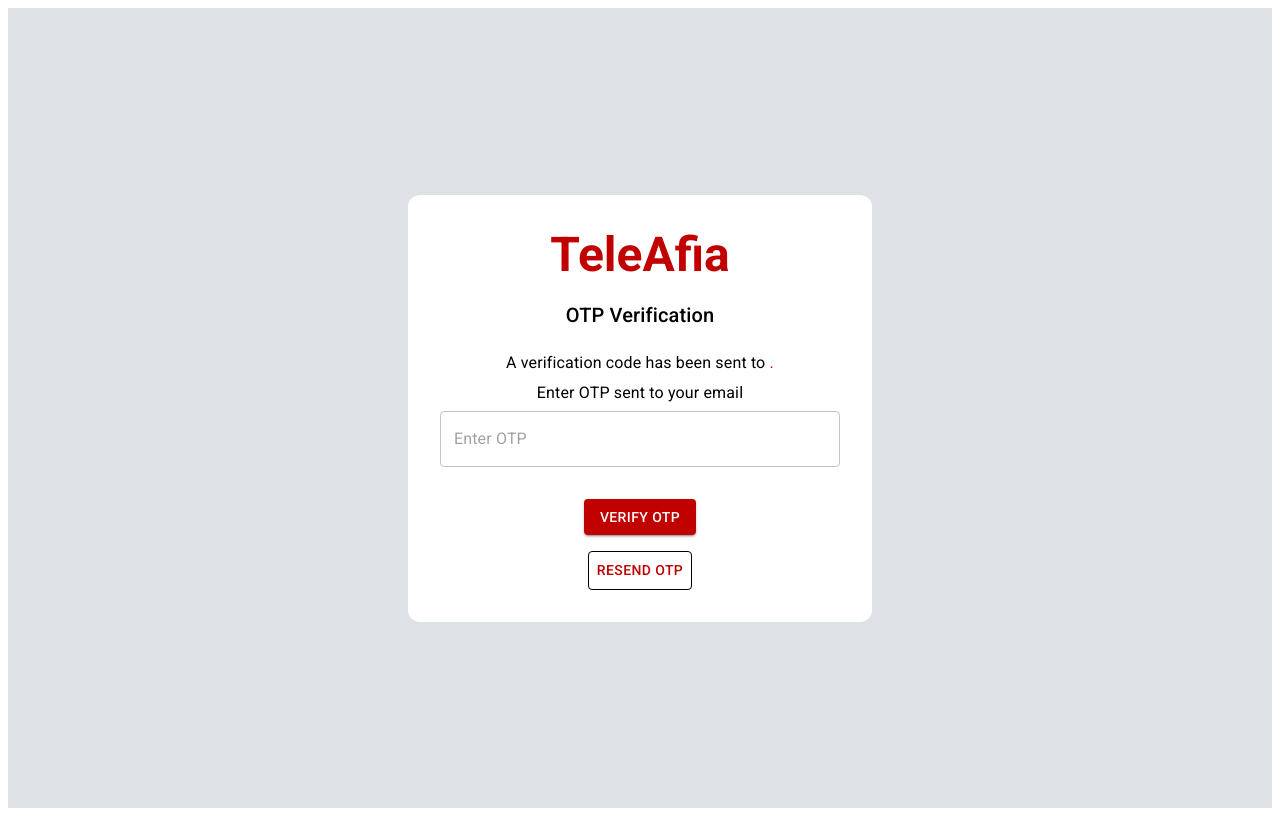
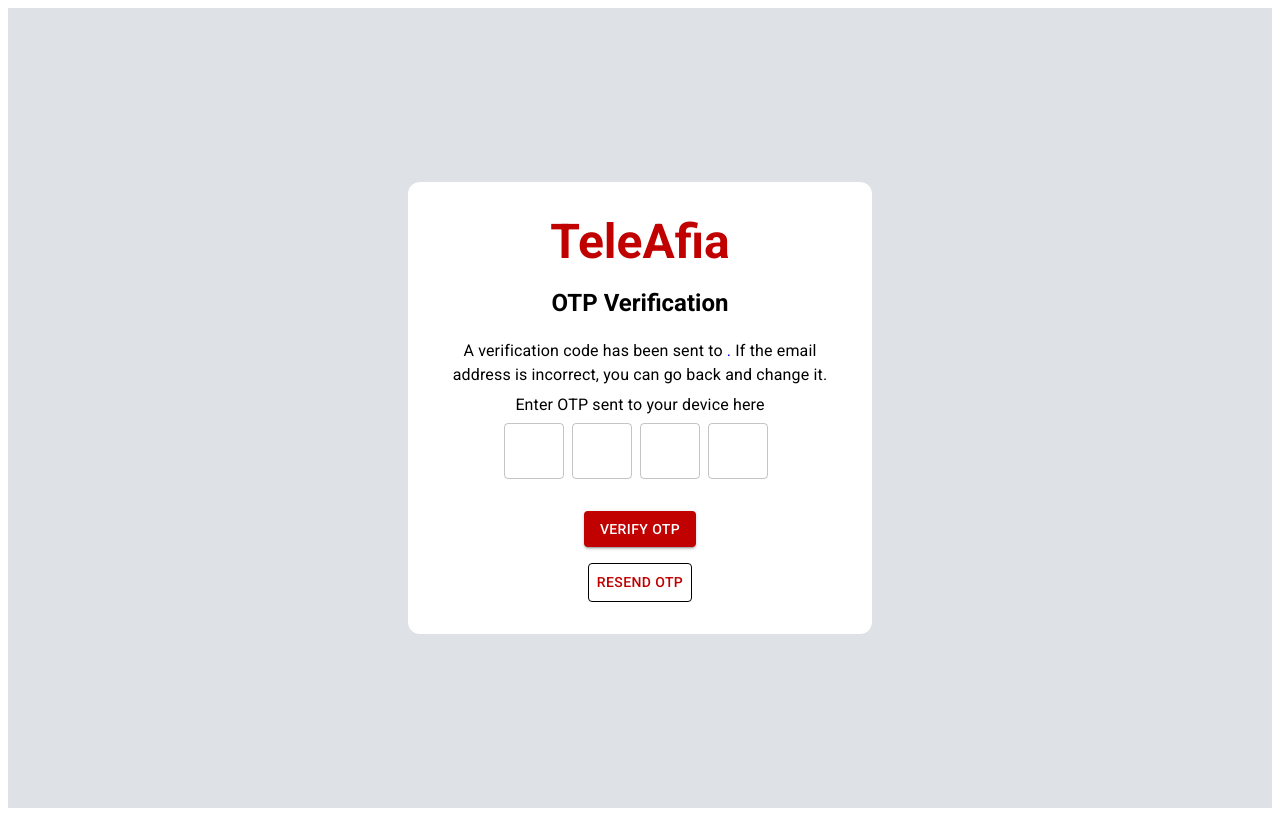
Before and after one commit to Equity-Afya/client-frontend, a React (Vite) app: page /verify-otp in a window 1280 px wide. Built offline with nearby package versions, Linux system fonts and the light colour scheme.

Commit message:
Updtade Registration and Verify OTP

```diff
--- a/src/components/Register/RegisterForm.jsx
+++ b/src/components/Register/RegisterForm.jsx
@@ -6,6 +6,8 @@ import Box from "@mui/material/Box";
 import { createTheme, ThemeProvider } from "@mui/material/styles";
 import { Link } from "react-router-dom";
 import { styled } from "@mui/system";
+import { useNavigate } from "react-router-dom";
+
 const FormTitle = styled("div")({
   backgroundColor: "#c00100",
   color: "white",
@@ -23,6 +25,8 @@ const FormTitle = styled("div")({
 });
 
 function RegisterForm() {
+  const navigate = useNavigate();
+
   const [name, setName] = useState("");
   const [email, setEmail] = useState("");
   const [phoneNumber, setPhoneNumber] = useState("");
@@ -73,8 +77,7 @@ function RegisterForm() {
     setPassword(newPassword);
 
     // Custom password regex allowing user to choose special characters
-    const regex =
-      /^(?=.*\d)(?=.*[a-zA-Z])[a-zA-Z0-9!@#$%^&*(),.?":{}|<>]{5,15}$/;
+    const regex = /^(?=.\d)(?=.[a-zA-Z])[a-zA-Z0-9!@#$%^&*(),.?":{}|<>]{5,15}$/;
     if (!regex.test(newPassword)) {
       setFormErrors({
         ...formErrors,
@@ -102,14 +105,14 @@ function RegisterForm() {
       const userData = { name, email, phoneNumber, idNumber, password };
 
       const response = await axios.post(
-        "https://3f41-102-210-244-74.ngrok-free.app/api/patient/register",
+        "https://b0d3-102-210-244-74.ngrok-free.app/api/patient/register",
         userData
       );
 
       if (response.status === 200) {
         console.log("Registration successful:", response.data);
         // Navigate to the OTP verification page
-        window.location.href = "http://localhost:5173/register/verify-otp";
+        navigate("/verify-otp", { state: { email } });
         // Reset form data on successful registration
         setName("");
         setEmail("");
--- a/src/components/VerifyOTP/VerifyOTP.jsx
+++ b/src/components/VerifyOTP/VerifyOTP.jsx
@@ -1,22 +1,29 @@
-import React, { useState } from "react";
-import { useLocation, useNavigate } from "react-router-dom";
-import Box from "@mui/material/Box";
-import TextField from "@mui/material/TextField";
-import Button from "@mui/material/Button";
-import Typography from "@mui/material/Typography";
-import axios from "axios";
+import React, { useState, useRef } from 'react';
+import axios from 'axios';
+import { useLocation, useNavigate } from 'react-router-dom';
+import Box from '@mui/material/Box';
+import TextField from '@mui/material/TextField';
+import Button from '@mui/material/Button';
+import Typography from '@mui/material/Typography';
 
-function VerifyOTP() {
-  const [otp, setOtp] = useState("");
+function VerifyOtp() {
+  const [otp, setOtp] = useState(['', '', '', '']);
   const [verifyLoading, setVerifyLoading] = useState(false);
   const [resendLoading, setResendLoading] = useState(false);
   const navigate = useNavigate();
   const location = useLocation();
 
-  const email = location.state?.email || "";
+  const email = location.state?.email || '';
 
-  const handleInputChange = (e) => {
-    setOtp(e.target.value);
+  const handleInputChange = (index, value) => {
+    const newOtp = [...otp];
+    newOtp[index] = value;
+    setOtp(newOtp);
+
+    // Move to the next field if a character is entered and it's not the last field
+    if (value && index < otp.length - 1) {
+      document.getElementById(`otp-${index + 1}`).focus();
+    }
   };
 
   const handleVerifyOTP = async (e) => {
@@ -24,31 +31,31 @@ function VerifyOTP() {
     setVerifyLoading(true);
 
     try {
+        const enteredOtp = otp.join(''); // Combine OTP characters into one string
         const response = await axios.post(
-        "https://8ed2-102-210-244-74.ngrok-free.app/patient/register/verifyotp",
-        { enteredOTP: otp }
+          "https://b0d3-102-210-244-74.ngrok-free.app/api/patient/verifyotp",
+          { enteredOtp }
         );
 
-      if (response.status === 200) {
-        navigate("/login");
+        if (response.status === 200) { // check for status code instead of response.data.success
+            // OTP verification successful
+            navigate('/login'); // Redirect to a success page
         } else {
-        alert(response.data.message);
+            alert(response.data.message); // Display error message
         }
     } catch (error) {
         console.error("Error verifying OTP:", error);
-      alert(
-        "An error occurred during OTP verification. Please try again later."
-      );
+        alert("An error occurred during OTP verification. Please try again later.");
     }
 
     setVerifyLoading(false);
+
 };
-
   const handleResendOTP = async () => {
     try {
       setResendLoading(true);
       const response = await axios.post(
-        "https://8ed2-102-210-244-74.ngrok-free.app/patient/resendotp",
+        "https://b0d3-102-210-244-74.ngrok-free.app/api/patient/resendotp",
         { email }
       );
 
@@ -68,11 +75,11 @@ function VerifyOTP() {
   return (
     <Box
       sx={{
-        display: "flex",
-        justifyContent: "center",
-        alignItems: "center",
-        height: "100vh",
-        backgroundColor: "#DEE1E6",
+        display: 'flex',
+        justifyContent: 'center',
+        alignItems: 'center',
+        height: '100vh',
+        backgroundColor: '#DEE1E6',
       }}
     >
       <Box
@@ -80,64 +87,47 @@ function VerifyOTP() {
           width: 400,
           p: 4,
           borderRadius: 3,
-          bgcolor: "white",
-          textAlign: "center",
+          bgcolor: 'white',
+          textAlign: 'center',
         }}
       >
-        <Typography
-          variant="h3"
-          gutterBottom
-          sx={{ color: "#c00100", fontWeight: "bold" }}
-        >
-          TeleAfia
+        <Typography variant="h3" gutterBottom sx={{color:'#c00100',fontWeight: 'bold'}}>TeleAfia</Typography>
+        <Typography variant="h5" gutterBottom sx={{fontWeight: 'bold',marginBottom:'20px'}} >OTP Verification</Typography>
+        <Typography gutterBottom>
+          A verification code has been sent to <span style={{color:'blue'}}>{email}.</span> If the email address is incorrect, you can go back and change it.
         </Typography>
-        <Typography
-          variant="h6"
-          gutterBottom
-          sx={{ fontWeight: "semi-bold", marginBottom: "20px" }}
-        >
-          OTP Verification
-        </Typography>
-        <Typography gutterBottom>
-          A verification code has been sent to{" "}
-          <span style={{ color: "#c00100" }}>{email}.</span>
-        </Typography>
-        <Typography gutterBottom>Enter OTP sent to your email</Typography>
+        <Typography gutterBottom>Enter OTP sent to your device here</Typography>
         <form onSubmit={handleVerifyOTP}>
+          <div>
+            {otp.map((value, index) => (
               <TextField
+                key={index}
                 type="text"
-            value={otp}
-            onChange={handleInputChange}
-            placeholder="Enter OTP"
-            sx={{ width: "100%", textAlign: "center", mb: 2 }}
+                maxLength={1}
+                value={value}
+                onChange={(e) => handleInputChange(index, e.target.value)}
+                id={`otp-${index}`}
+
+                sx={{ width: 60, textAlign: 'center', mb: 2, mr: 1 }}
               />
+            ))}
+          </div>
           <Button
             type="submit"
             variant="contained"
             color="primary"
             disabled={verifyLoading}
-            sx={{ mt: 2, backgroundColor: "#c00100" }}
+            sx={{ mt: 2, backgroundColor: '#c00100' }}
           >
-            {verifyLoading ? "Verifying..." : "Verify OTP"}
+            {verifyLoading ? 'Verifying...' : 'Verify OTP'}
           </Button>
         </form>
 
-        <Button
-          onClick={handleResendOTP}
-          disabled={resendLoading}
-          sx={{
-            mt: 2,
-            color: "#c00100",
-            backgroundColor: "white",
-            border: "1px solid black",
-          }}
-        >
-          {" "}
-          {resendLoading ? "Resending..." : "RESEND OTP"}
-        </Button>
+        <Button onClick={handleResendOTP} disabled={resendLoading} sx={{ mt: 2, color: '#c00100', backgroundColor: 'white', border: '1px solid black' }}> {resendLoading ? 'Resending...' : 'RESEND OTP'}</Button>
+
       </Box>
     </Box>
   );
 }
 
-export default VerifyOTP;
+export default VerifyOtp;
```
Lines whose indentation alone changed are shown as unchanged.
